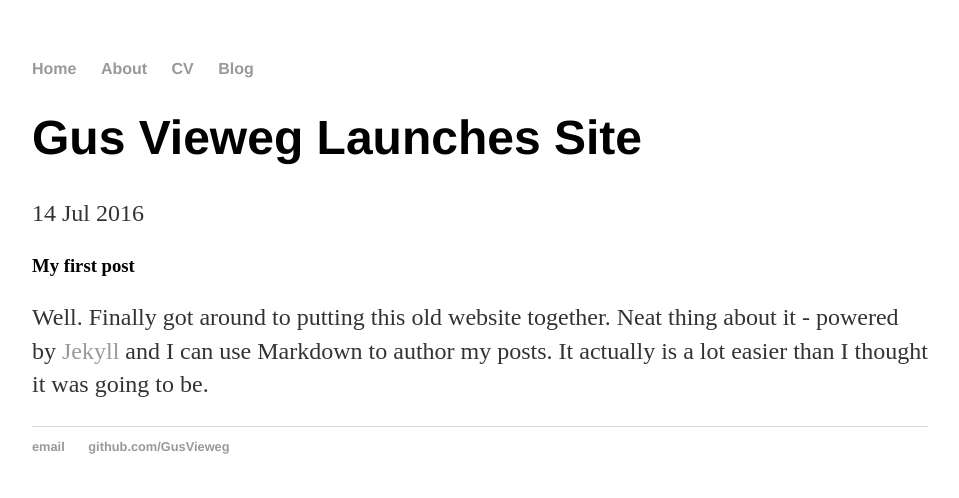
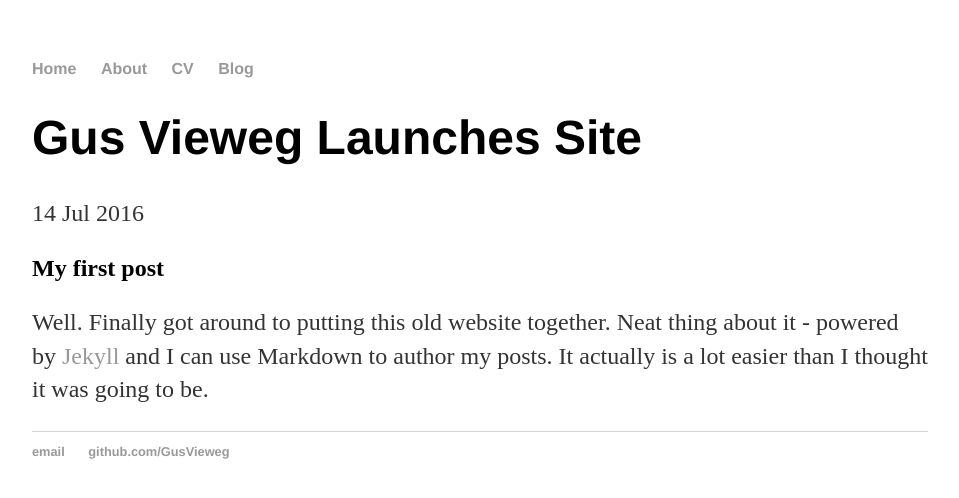
Before and after one commit to nilesh-kumar-developer/gusvieweg.github.io, a Jekyll site: the page built from _posts/2016-07-14-gus-vieweg-site-launched.md, in a window 1280 px wide. Shown: the top 498 px of the page, without its empty margins (160-1119 px from the left). Built offline with Jekyll 4.4.1, drawn with Linux system fonts in a browser that asks for light colours.

```diff
--- a/_posts/2016-07-14-gus-vieweg-site-launched.md
+++ b/_posts/2016-07-14-gus-vieweg-site-launched.md
@@ -3,6 +3,6 @@ layout: post
 title: "Gus Vieweg Launches Site"
 date: 2016-07-14
 ---
-### My first post
+## My first post
 
 Well. Finally got around to putting this old website together. Neat thing about it - powered by [Jekyll](http://jekyllrb.com) and I can use Markdown to author my posts. It actually is a lot easier than I thought it was going to be.
```
